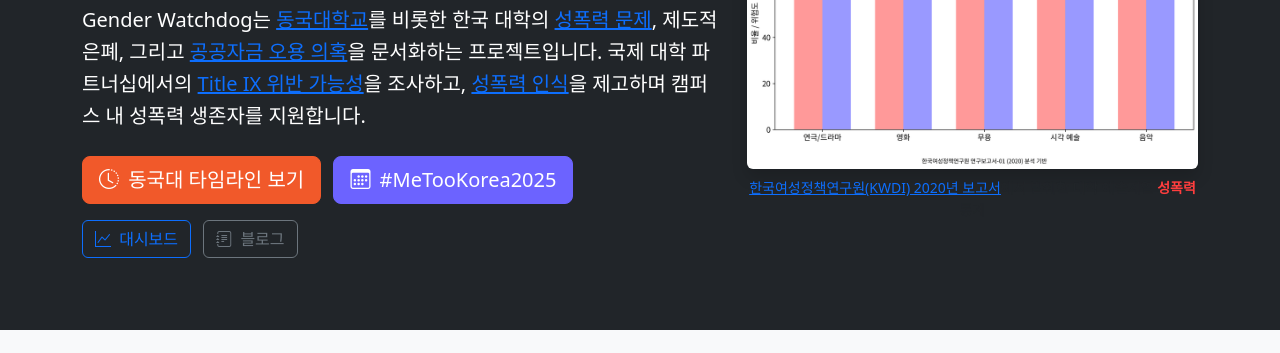
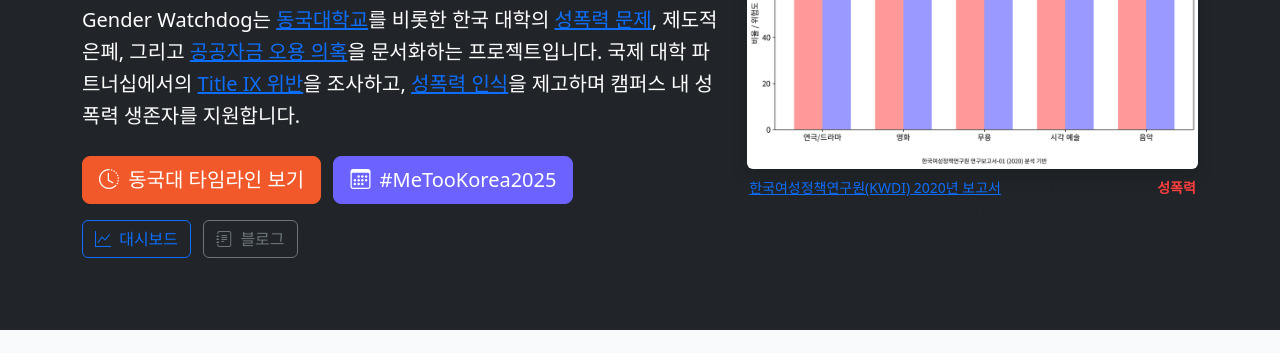
Before and after one commit to genderwatchdog1/genderwatchdog_metookorea2025, a plain HTML site: page index.html in a window 1280 px wide. Shown: the part 265-618 px from the top of the page. Drawn offline with nearby package versions, Linux system fonts and the light colour scheme.

```diff
--- a/index.html
+++ b/index.html
@@ -105,7 +105,7 @@
             <div class="row align-items-center">
                 <div class="col-lg-7 mb-4 mb-lg-0">
                     <h1 class="display-5 fw-bold mb-3">대학 캠퍼스 <span class="highlight-red">성폭력</span>과<br>제도적 은폐 문제의 기록</h1>
-                    <p class="lead">Gender Watchdog는 <a href="https://www.dongguk.edu/eng/dandae/122#" class="text-decoration-underline" target="_blank" rel="noopener">동국대학교</a>를 비롯한 한국 대학의 <a href="https://blog.genderwatchdog.org/sexual-violence-and-buddhist-ethics-open-letter-to-the-faculty-of-buddhism-at-dongguk-university-ko/" class="text-decoration-underline" target="_blank" rel="noopener">성폭력 문제</a>, 제도적 은폐, 그리고 <a href="https://blog.genderwatchdog.org/dongguk-universitys-false-partnership-claims-beyond-reputation-issues-to-taxpayer-fraud-ko/" class="text-decoration-underline" target="_blank" rel="noopener">공공자금 오용 의혹</a>을 문서화하는 프로젝트입니다. 국제 대학 파트너십에서의 <a href="https://blog.genderwatchdog.org/title-ix-understanding-its-international-implications-for-university-partnerships-ko/" class="text-decoration-underline" target="_blank" rel="noopener">Title IX 위반 가능성</a>을 조사하고, <a href="https://blog.genderwatchdog.org/inside-dongguk-a-decade-of-sexual-violence-and-institutional-failure-20162025-ko/" class="text-decoration-underline" target="_blank" rel="noopener">성폭력 인식</a>을 제고하며 캠퍼스 내 성폭력 생존자를 지원합니다.</p>
+                    <p class="lead">Gender Watchdog는 <a href="https://www.dongguk.edu/eng/dandae/122#" class="text-decoration-underline" target="_blank" rel="noopener">동국대학교</a>를 비롯한 한국 대학의 <a href="https://blog.genderwatchdog.org/sexual-violence-and-buddhist-ethics-open-letter-to-the-faculty-of-buddhism-at-dongguk-university-ko/" class="text-decoration-underline" target="_blank" rel="noopener">성폭력 문제</a>, 제도적 은폐, 그리고 <a href="https://blog.genderwatchdog.org/dongguk-universitys-false-partnership-claims-beyond-reputation-issues-to-taxpayer-fraud-ko/" class="text-decoration-underline" target="_blank" rel="noopener">공공자금 오용 의혹</a>을 문서화하는 프로젝트입니다. 국제 대학 파트너십에서의 <a href="https://blog.genderwatchdog.org/title-ix-understanding-its-international-implications-for-university-partnerships-ko/" class="text-decoration-underline" target="_blank" rel="noopener">Title IX 위반</a>을 조사하고, <a href="https://blog.genderwatchdog.org/inside-dongguk-a-decade-of-sexual-violence-and-institutional-failure-20162025-ko/" class="text-decoration-underline" target="_blank" rel="noopener">성폭력 인식</a>을 제고하며 캠퍼스 내 성폭력 생존자를 지원합니다.</p>
                     <div class="mt-4">
                         <a href="https://dongguk.genderwatchdog.org/" class="btn btn-timeline btn-lg me-2 mb-2">
                             <i class="bi bi-clock-history me-1"></i>
```
Also changed, not shown: index-en.html (+1 -1 lines).
